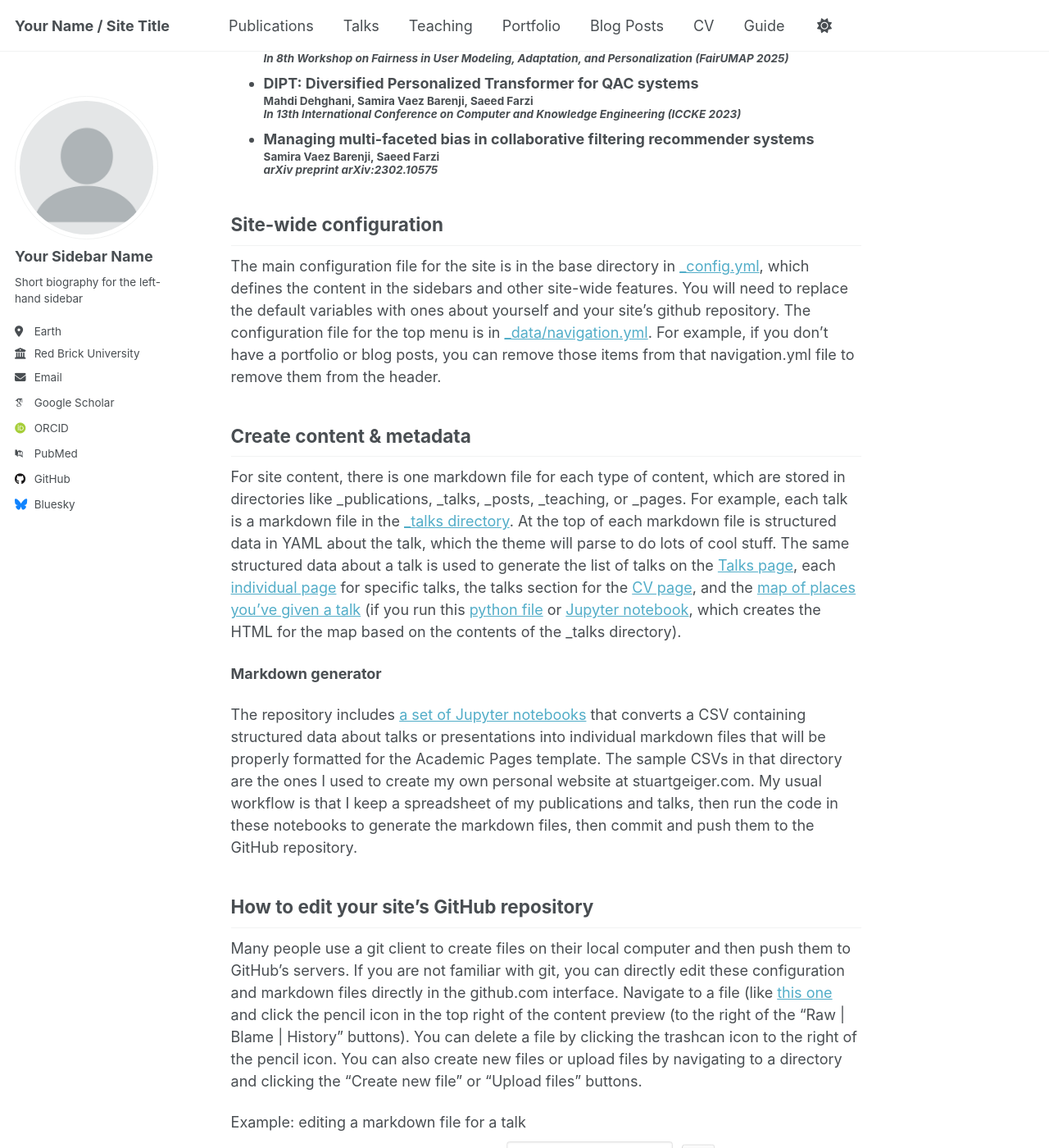
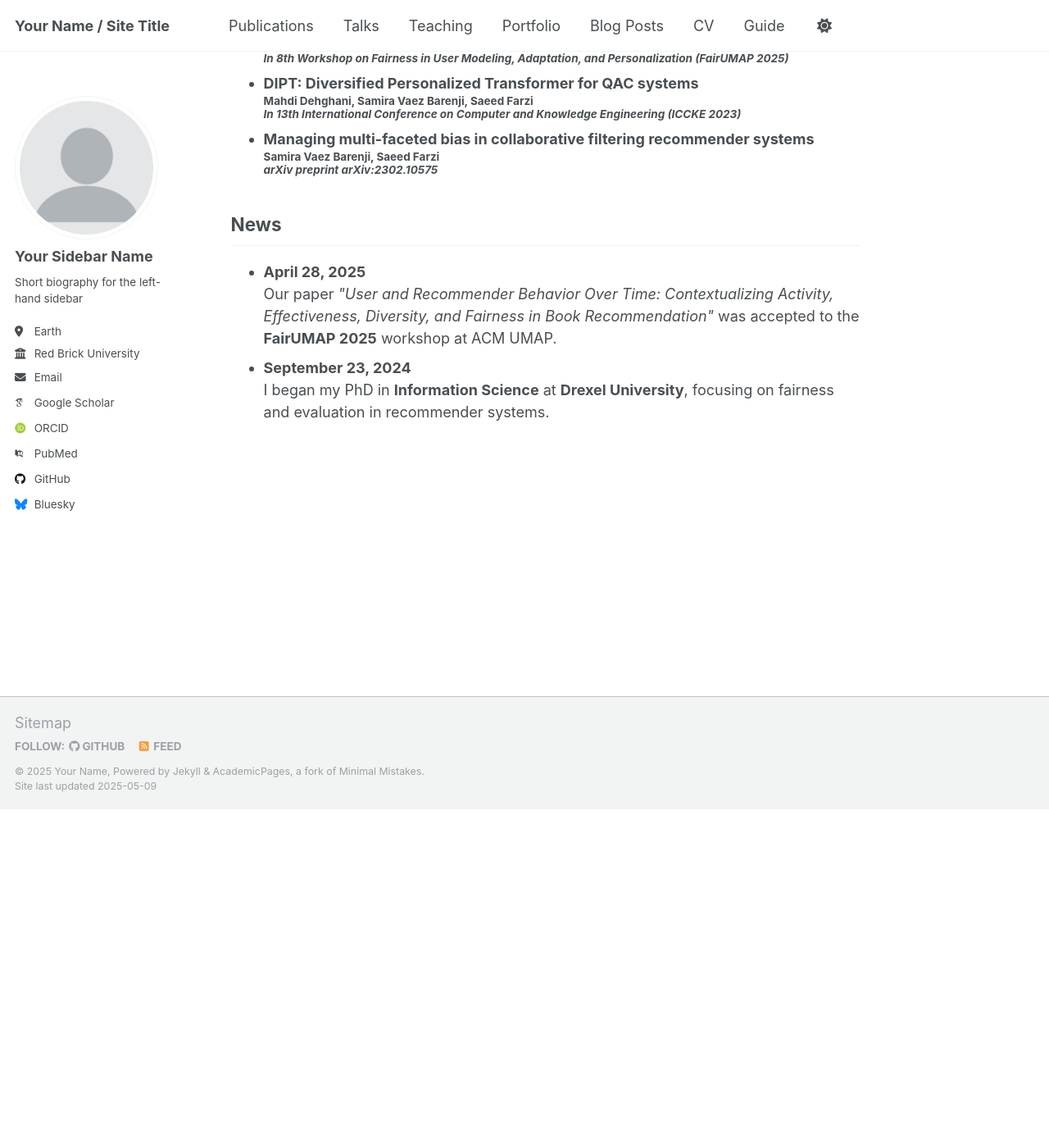
Before and after one commit to samiravaez/samiravaez.github.io, a Jekyll site: the page built from _pages/about.md, in a window 1280 px wide and 1400 px high, scrolled down 413 px. Shown: the whole window at 82% size. Built offline with Jekyll 4.4.1, drawn with Linux system fonts in a browser that asks for light colours; some web fonts are replaced; some of the changed text lies outside the part shown.

Commit message:
Update about.md

```diff
--- a/_pages/about.md
+++ b/_pages/about.md
@@ -30,26 +30,15 @@ Publications
 
 </ul>
 
-Site-wide configuration
+News
 ------
-The main configuration file for the site is in the base directory in [_config.yml](https://github.com/academicpages/academicpages.github.io/blob/master/_config.yml), which defines the content in the sidebars and other site-wide features. You will need to replace the default variables with ones about yourself and your site's github repository. The configuration file for the top menu is in [_data/navigation.yml](https://github.com/academicpages/academicpages.github.io/blob/master/_data/navigation.yml). For example, if you don't have a portfolio or blog posts, you can remove those items from that navigation.yml file to remove them from the header.
-
-Create content & metadata
-------
-For site content, there is one markdown file for each type of content, which are stored in directories like _publications, _talks, _posts, _teaching, or _pages. For example, each talk is a markdown file in the [_talks directory](https://github.com/academicpages/academicpages.github.io/tree/master/_talks). At the top of each markdown file is structured data in YAML about the talk, which the theme will parse to do lots of cool stuff. The same structured data about a talk is used to generate the list of talks on the [Talks page](https://academicpages.github.io/talks), each [individual page](https://academicpages.github.io/talks/2012-03-01-talk-1) for specific talks, the talks section for the [CV page](https://academicpages.github.io/cv), and the [map of places you've given a talk](https://academicpages.github.io/talkmap.html) (if you run this [python file](https://github.com/academicpages/academicpages.github.io/blob/master/talkmap.py) or [Jupyter notebook](https://github.com/academicpages/academicpages.github.io/blob/master/talkmap.ipynb), which creates the HTML for the map based on the contents of the _talks directory).
-
-**Markdown generator**
-
-The repository includes [a set of Jupyter notebooks](https://github.com/academicpages/academicpages.github.io/tree/master/markdown_generator
-) that converts a CSV containing structured data about talks or presentations into individual markdown files that will be properly formatted for the Academic Pages template. The sample CSVs in that directory are the ones I used to create my own personal website at stuartgeiger.com. My usual workflow is that I keep a spreadsheet of my publications and talks, then run the code in these notebooks to generate the markdown files, then commit and push them to the GitHub repository.
-
-How to edit your site's GitHub repository
-------
-Many people use a git client to create files on their local computer and then push them to GitHub's servers. If you are not familiar with git, you can directly edit these configuration and markdown files directly in the github.com interface. Navigate to a file (like [this one](https://github.com/academicpages/academicpages.github.io/blob/master/_talks/2012-03-01-talk-1.md) and click the pencil icon in the top right of the content preview (to the right of the "Raw | Blame | History" buttons). You can delete a file by clicking the trashcan icon to the right of the pencil icon. You can also create new files or upload files by navigating to a directory and clicking the "Create new file" or "Upload files" buttons.
-
-Example: editing a markdown file for a talk
-![Editing a markdown file for a talk](/images/editing-talk.png)
-
-For more info
-------
-More info about configuring Academic Pages can be found in [the guide](https://academicpages.github.io/markdown/), the [growing wiki](https://github.com/academicpages/academicpages.github.io/wiki), and you can always [ask a question on GitHub](https://github.com/academicpages/academicpages.github.io/discussions). The [guides for the Minimal Mistakes theme](https://mmistakes.github.io/minimal-mistakes/docs/configuration/) (which this theme was forked from) might also be helpful.
+<ul>
+    <li>
+      <strong>April 28, 2025</strong><br>
+      Our paper <em>"User and Recommender Behavior Over Time: Contextualizing Activity, Effectiveness, Diversity, and Fairness in Book Recommendation"</em> was accepted to the <strong>FairUMAP 2025</strong> workshop at ACM UMAP.
+    </li>
+    <li>
+      <strong>September 23, 2024</strong><br>
+      I began my PhD in <strong>Information Science</strong> at <strong>Drexel University</strong>, focusing on fairness and evaluation in recommender systems.
+    </li>
+  </ul>
```
